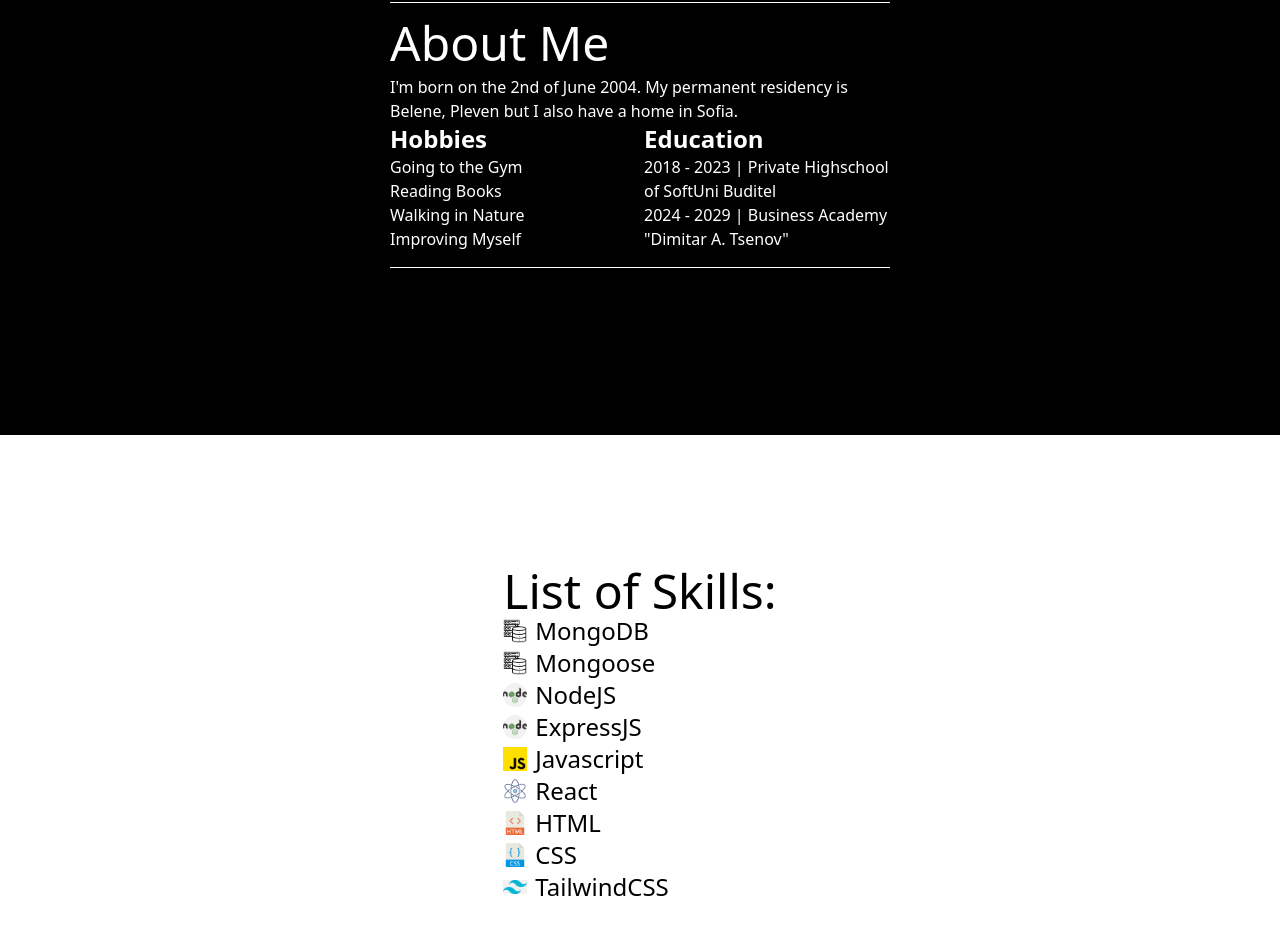
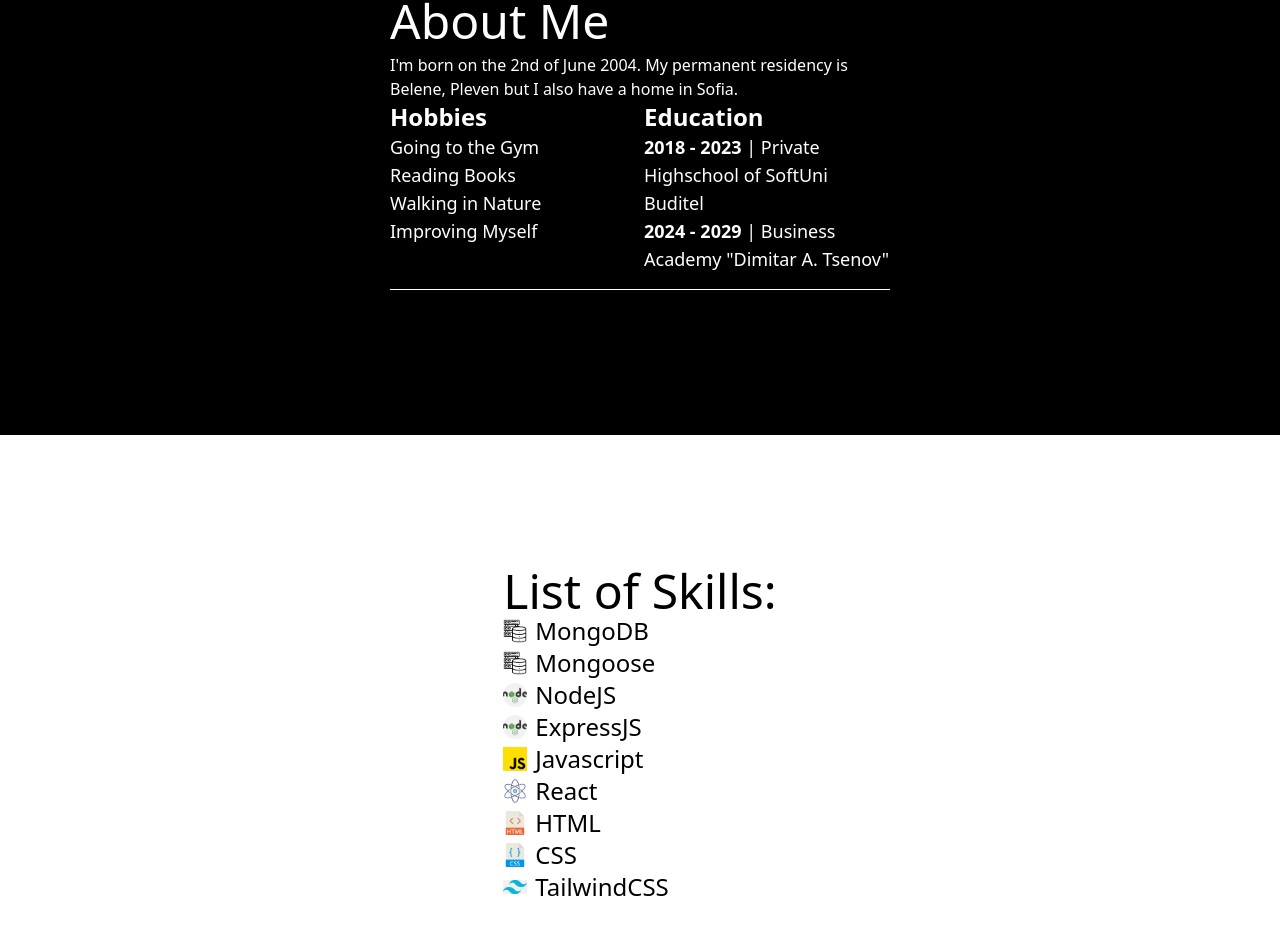
Before and after one commit to sunsesvasko/Portfolio, a React (Vite) app in the folder frontend/: page / in a window 1280 px wide. Shown: the part 1029-1959 px from the top of the page. Built offline with nearby package versions, Linux system fonts and the light colour scheme; no server answers.

Commit message:
updated aboutme

```diff
--- a/frontend/src/components/About.jsx
+++ b/frontend/src/components/About.jsx
@@ -11,15 +11,21 @@
           <div className="flex justify-around gap-2">
             <ul className="w-[50%] ">
               <h3 className="text-2xl font-semibold">Hobbies</h3>
-              <li>Going to the Gym</li>
-              <li>Reading Books</li>
-              <li>Walking in Nature</li>
-              <li>Improving Myself</li>
+              <li className="text-lg">Going to the Gym</li>
+              <li className="text-lg">Reading Books</li>
+              <li className="text-lg">Walking in Nature</li>
+              <li className="text-lg">Improving Myself</li>
             </ul>
             <ul className="w-[50%]">
               <h3 className="text-2xl font-semibold">Education</h3>
-              <li>2018 - 2023 | Private Highschool of SoftUni Buditel</li>
-              <li>2024 - 2029 | Business Academy "Dimitar A. Tsenov"</li>
+              <li className="text-lg">
+                <span className="font-semibold">2018 - 2023</span> | Private
+                Highschool of SoftUni Buditel
+              </li>
+              <li className="text-lg">
+                <span className="font-semibold">2024 - 2029</span> | Business
+                Academy "Dimitar A. Tsenov"
+              </li>
             </ul>
           </div>
         </div>
```
